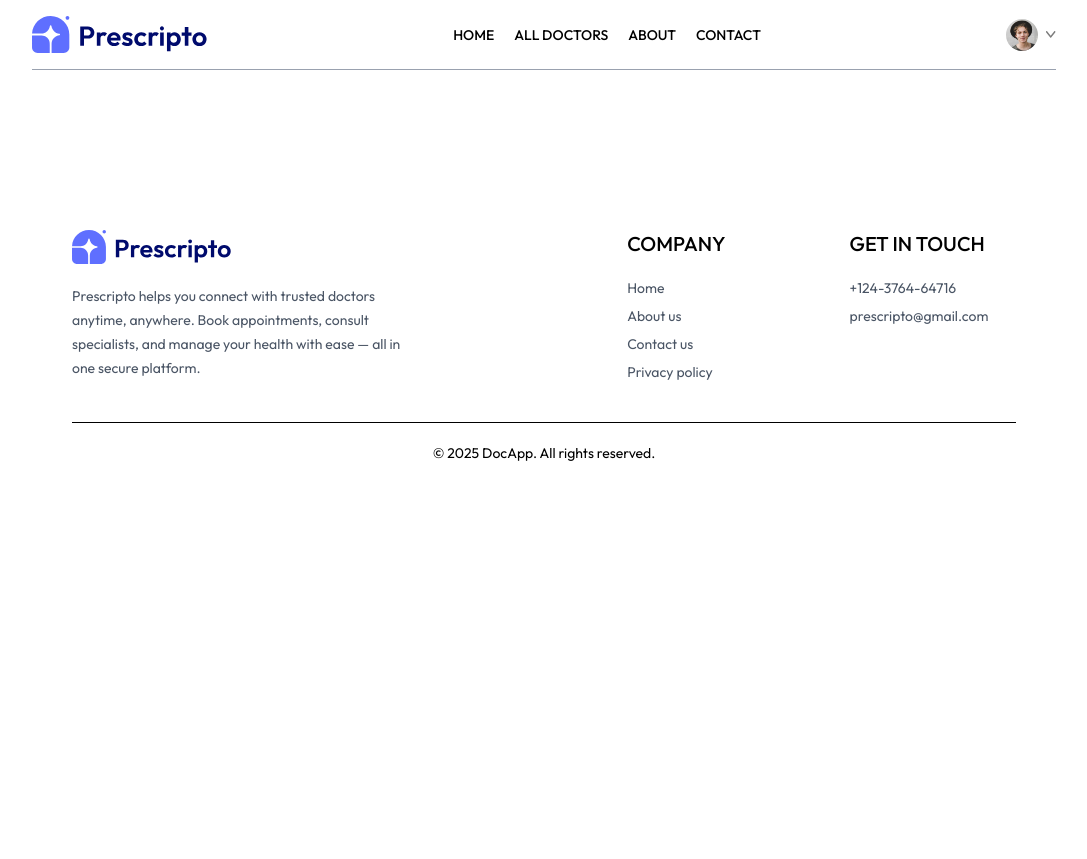
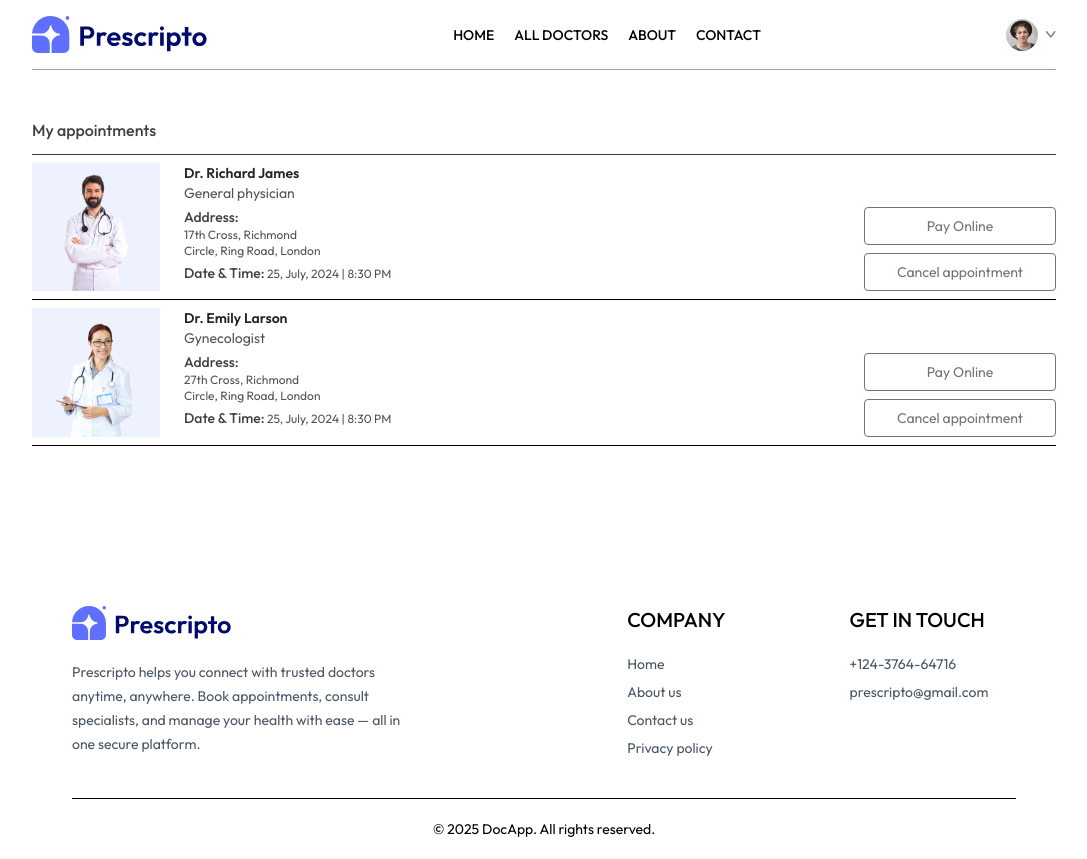
Before and after one commit to Priyanka-SA04/DocDirect, a React (Vite) app in the folder frontend/: page /my-appointments in a window 1280 px wide. Shown: the whole page, without its empty margins (96-1183 px from the left). Before the commit the page ends 800 px from the top, so only its background shows below. Built offline with nearby package versions, Linux system fonts and the light colour scheme.

Commit message:
myAppointments page added

```diff
--- a/frontend/src/pages/MyAppointments.jsx
+++ b/frontend/src/pages/MyAppointments.jsx
@@ -1,9 +1,37 @@
-import React from 'react'
+import React, { useContext } from 'react'
+import { AppContext } from '../context/AppContext'
 
 const MyAppointments = () => {
-  return (
-    <div></div>
-  )
+
+    const { doctors } = useContext(AppContext)
+
+    return (
+        <div>
+            <p className='pb-3 mt-12 font-medium text-zinc-700 border-b'>My appointments</p>
+            <div className=''>
+                {doctors.slice(0, 2).map((item, index) => (
+                    <div key={index} className='grid grid-cols-[1fr_2fr] gap-4 sm:flex sm:gap-6 py-2 border-b'>
+                        <div>
+                            <img className='w-32 bg-indigo-50' src={item.image} alt="" />
+                        </div>
+                        <div className='flex-1 text-sm text-zinc-600'>
+                            <p className='text-neutral-800 font-semibold'>{item.name}</p>
+                            <p>{item.speciality}</p>
+                            <p className='text-zinc-700 font-medium mt-1'>Address:</p>
+                            <p className='text-xs'>{item.address.line1}</p>
+                            <p className='text-xs'>{item.address.line2}</p>
+                            <p className='text-xs mt-1'><span className='text-sm text-neutral-700 font-medium'>Date & Time:</span> 25, July, 2024 |  8:30 PM</p>
+                        </div>
+                        <div></div>
+                        <div className='flex flex-col gap-2 justify-end'>
+                            <button className='text-sm text-stone-500 text-center sm:min-w-48 py-2 border rounded hover:bg-indigo-500 hover:text-white transition-all duration-300'>Pay Online</button>
+                            <button className='text-sm text-stone-500 text-center sm:min-w-48 py-2 border rounded hover:bg-red-600 hover:text-white transition-all duration-300'>Cancel appointment</button>
+                        </div>
+                    </div>
+                ))}
+            </div>
+        </div>
+    )
 }
 
 export default MyAppointments
```
